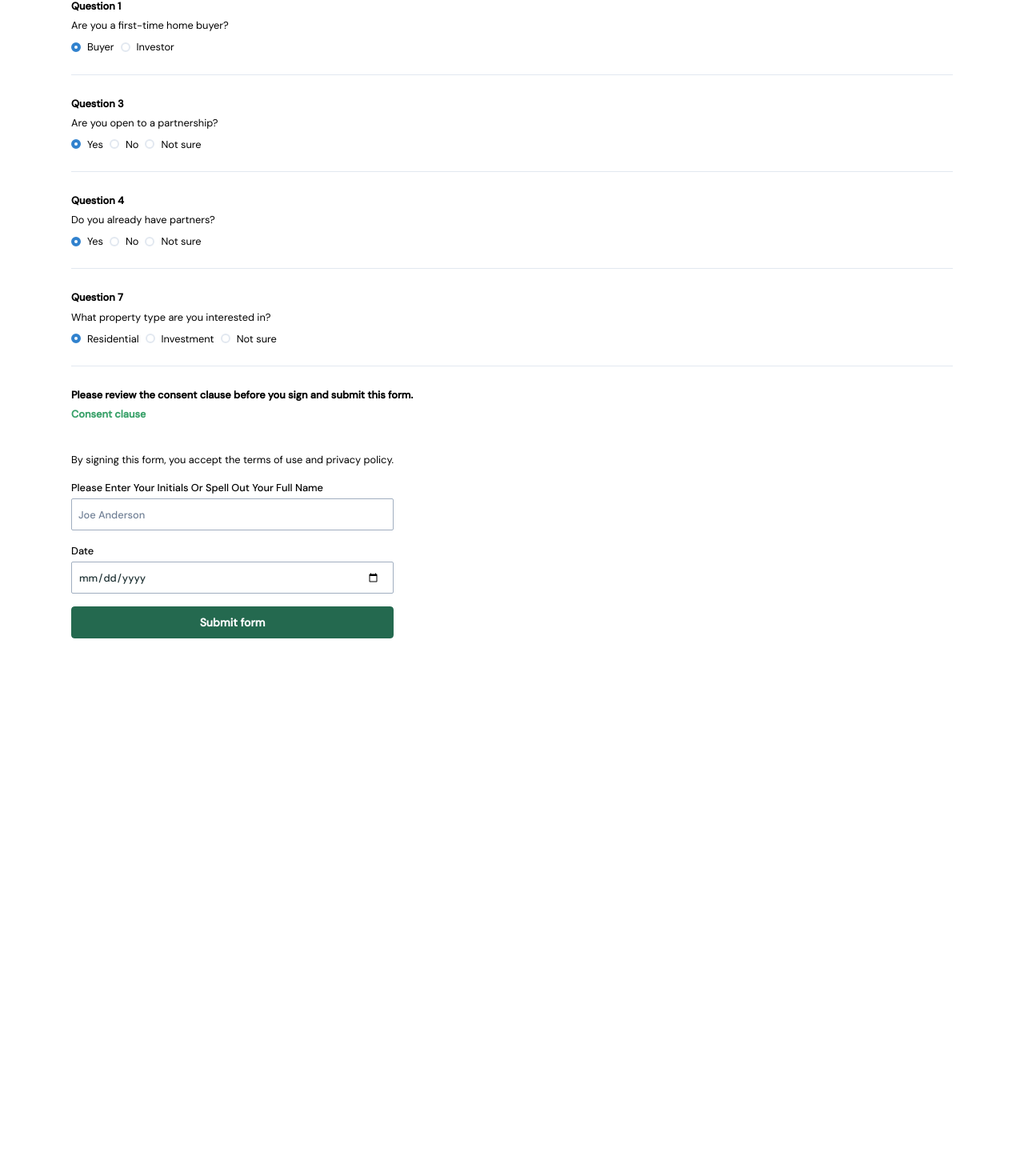
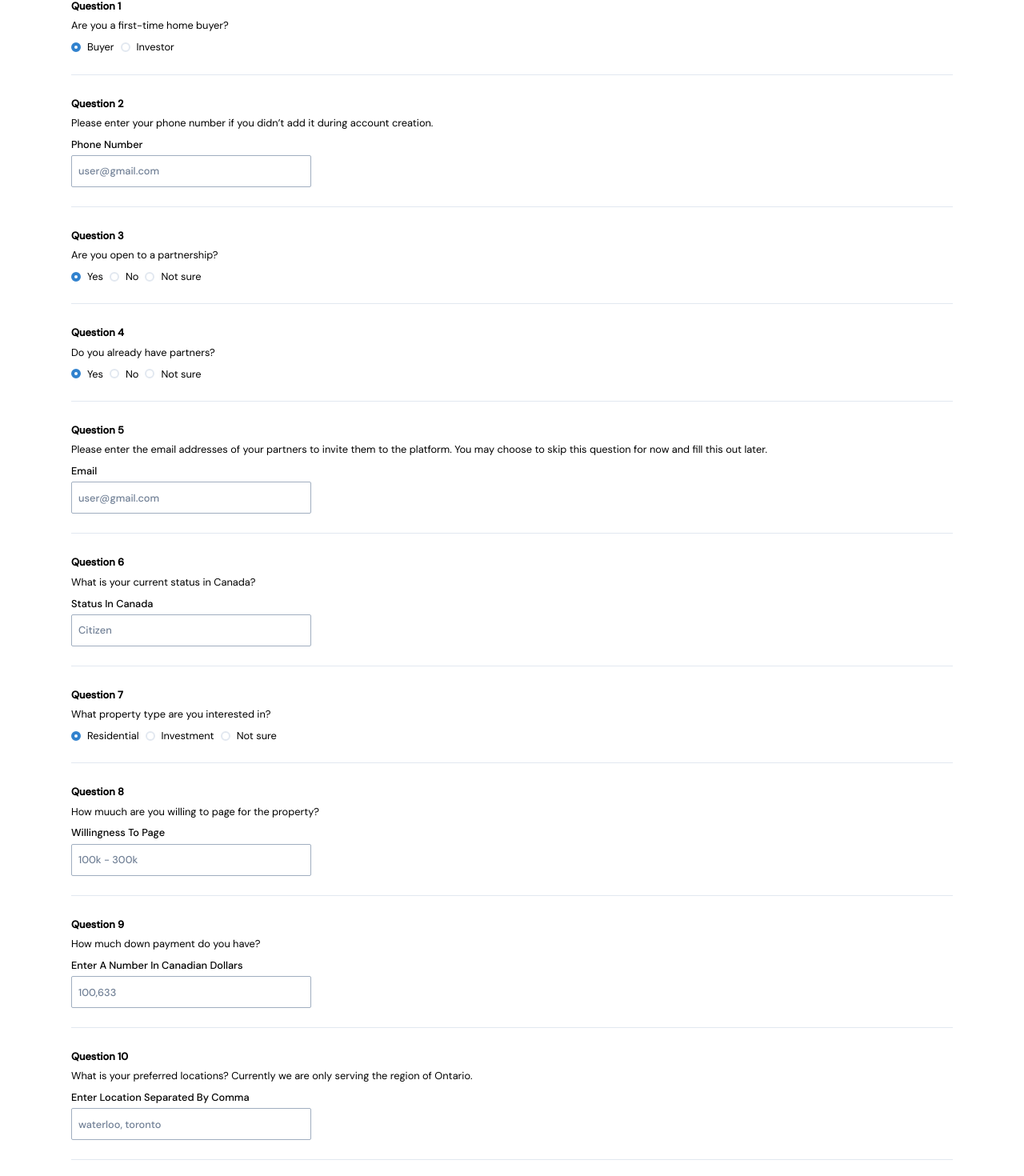
Before and after one commit to OkoloJohnbosco/merge2own.dashboard.co, a React (Vite) app: page /onboarding in a window 1280 px wide. Shown: the part 240-1710 px from the top of the page at 80% size. Before the commit the page ends 1078 px from the top, so only its background shows below. Built offline with nearby package versions, Linux system fonts and the light colour scheme.

Commit message:
feat: update

```diff
--- a/src/modules/auth/login/index.tsx
+++ b/src/modules/auth/login/index.tsx
@@ -10,7 +10,7 @@ import {
 } from "@chakra-ui/react";
 import { yupResolver } from "@hookform/resolvers/yup";
 import { SubmitHandler, useForm } from "react-hook-form";
-import { Link } from "react-router-dom";
+import { Link, useNavigate } from "react-router-dom";
 import * as yup from "yup";
 
 type Inputs = {
@@ -39,10 +39,14 @@ const Login = () => {
   } = useForm<Inputs>({
     resolver: yupResolver(schema),
   });
+  const navigate = useNavigate();
   const authLogin = useAuthLogin();
 
   const submitLoginRequest: SubmitHandler<Inputs> = (data: Inputs) => {
-    authLogin.mutateAsync(data).catch(console.log);
+    authLogin
+      .mutateAsync(data)
+      .then(() => navigate("/onboarding"))
+      .catch(console.log);
   };
 
   return (
--- a/src/modules/onbaord/index.tsx
+++ b/src/modules/onbaord/index.tsx
@@ -18,7 +18,7 @@ function OnboardingPage() {
       <Stack py={6} borderBottom="1px solid" borderColor="gray.200">
         <Section textAlign="center">
           <Text>Onboarding</Text>
-          <Heading>Registration form</Heading>
+          <Heading>Getting to know you more.</Heading>
         </Section>
       </Stack>
       <Stack>
@@ -35,7 +35,22 @@ function OnboardingPage() {
             </RadioGroup>
           </Stack>
 
-          {/* Question 3 */}
+          {/* Question 2 */}
+          <Stack pb={6} borderBottom="1px solid" borderColor="gray.200">
+            <Heading fontSize="sm">Question 2</Heading>
+            <Text>
+              Please enter your phone number if you didn’t add it during account
+              creation.
+            </Text>
+            <Stack maxW="300px">
+              <CustomInput
+                name="email"
+                label="phone number"
+                placeholder="user@gmail.com"
+              />
+            </Stack>
+          </Stack>
+
           <Stack pb={6} borderBottom="1px solid" borderColor="gray.200">
             <Heading fontSize="sm">Question 3</Heading>
             <Text>Are you open to a partnership?</Text>
@@ -61,6 +76,34 @@ function OnboardingPage() {
             </RadioGroup>
           </Stack>
 
+          <Stack pb={6} borderBottom="1px solid" borderColor="gray.200">
+            <Heading fontSize="sm">Question 5</Heading>
+            <Text>
+              Please enter the email addresses of your partners to invite them
+              to the platform. You may choose to skip this question for now and
+              fill this out later.
+            </Text>
+            <Stack maxW="300px">
+              <CustomInput
+                name="email"
+                label="email"
+                placeholder="user@gmail.com"
+              />
+            </Stack>
+          </Stack>
+
+          <Stack pb={6} borderBottom="1px solid" borderColor="gray.200">
+            <Heading fontSize="sm">Question 6</Heading>
+            <Text>What is your current status in Canada?</Text>
+            <Stack maxW="300px">
+              <CustomInput
+                name="email"
+                label="status in canada"
+                placeholder="Citizen"
+              />
+            </Stack>
+          </Stack>
+
           {/* Question 7 */}
           <Stack pb={6} borderBottom="1px solid" borderColor="gray.200">
             <Heading fontSize="sm">Question 7</Heading>
@@ -74,6 +117,44 @@ function OnboardingPage() {
             </RadioGroup>
           </Stack>
 
+          <Stack pb={6} borderBottom="1px solid" borderColor="gray.200">
+            <Heading fontSize="sm">Question 8</Heading>
+            <Text>How muuch are you willing to page for the property?</Text>
+            <Stack maxW="300px">
+              <CustomInput
+                name="email"
+                label="willingness to page"
+                placeholder="100k - 300k"
+              />
+            </Stack>
+          </Stack>
+
+          <Stack pb={6} borderBottom="1px solid" borderColor="gray.200">
+            <Heading fontSize="sm">Question 9</Heading>
+            <Text>How much down payment do you have?</Text>
+            <Stack maxW="300px">
+              <CustomInput
+                name="email"
+                label="Enter a number in canadian dollars"
+                placeholder="100,633"
+              />
+            </Stack>
+          </Stack>
+
+          <Stack pb={6} borderBottom="1px solid" borderColor="gray.200">
+            <Heading fontSize="sm">Question 10</Heading>
+            <Text>
+              What is your preferred locations? Currently we are only serving
+              the region of Ontario.
+            </Text>
+            <Stack maxW="300px">
+              <CustomInput
+                name="email"
+                label="Enter location separated by comma"
+                placeholder="waterloo, toronto"
+              />
+            </Stack>
+          </Stack>
           <Stack spacing={10}>
             <Stack>
               <Heading fontSize="sm">
```
